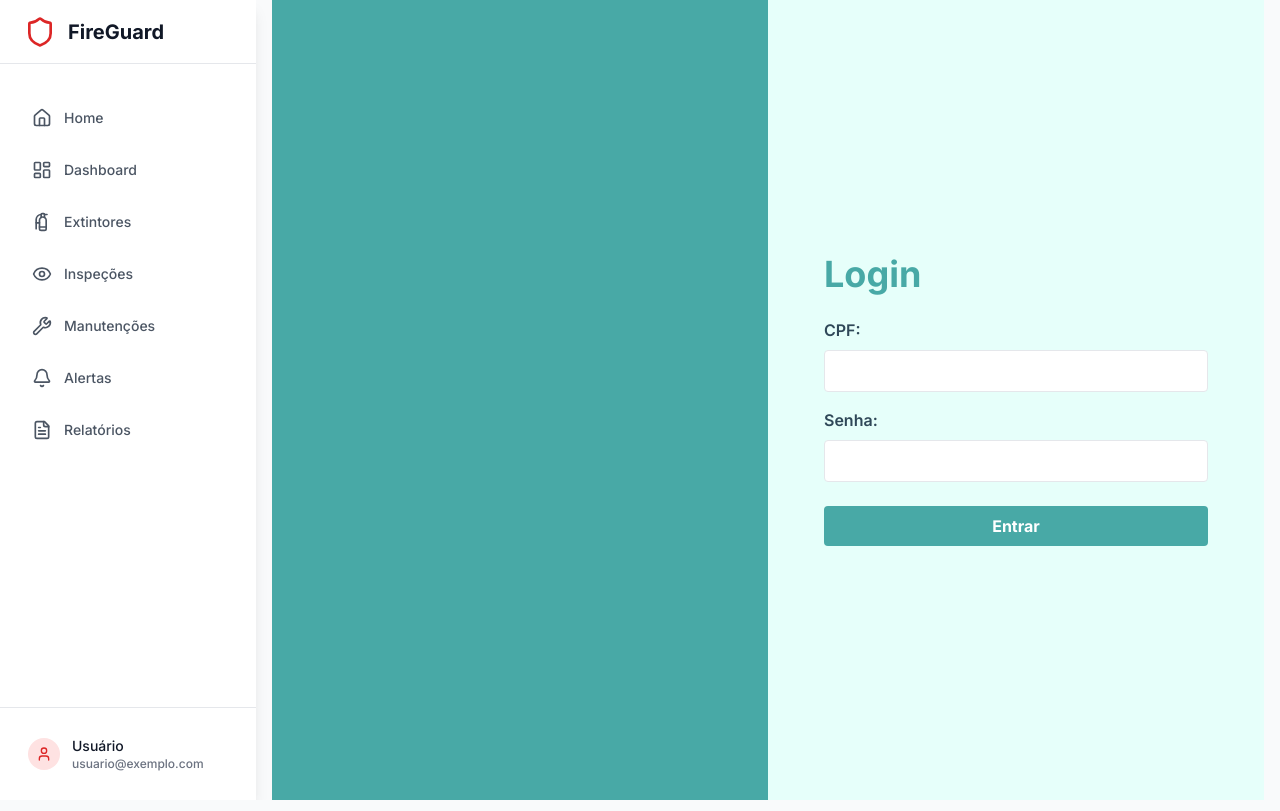
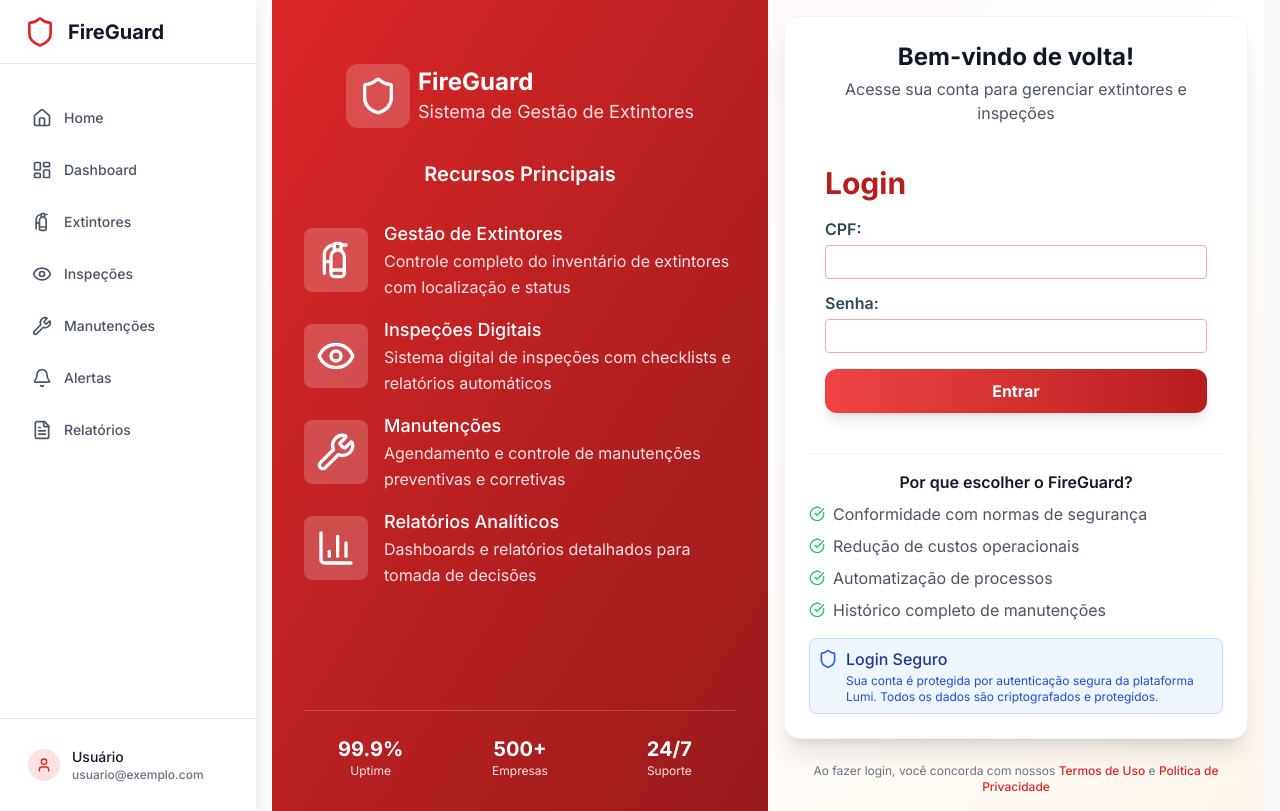
Before and after one commit to Alisonjs0/fire_guard, a Next.js app: page /login in a window 1280 px wide. Built offline with nearby package versions, Linux system fonts and the light colour scheme.

Commit message:
layout do login funcional

```diff
--- a/src/app/login/page.tsx
+++ b/src/app/login/page.tsx
@@ -5,12 +5,59 @@
 
 import { useAuth } from "@/context/AuthContext";
 
+import {
+  Shield,
+  Users,
+  Eye,
+  Wrench,
+  BarChart3,
+  CheckCircle,
+  ArrowRight,
+  Loader2,
+  FireExtinguisher
+} from "lucide-react";
+
 export default function LoginPage() {
   const [cpf, setCpf] = useState("");
   const [password, setPassword] = useState("");
   const [isSubmitting, setIsSubmitting] = useState(false);
+  const { login } = useAuth();
+  const [isLoading, setIsLoading] = useState(false);
 
-  const { login } = useAuth();
+  const features = [
+    {
+      icon: FireExtinguisher,
+      title: "Gestão de Extintores",
+      description:
+        "Controle completo do inventário de extintores com localização e status",
+    },
+    {
+      icon: Eye,
+      title: "Inspeções Digitais",
+      description:
+        "Sistema digital de inspeções com checklists e relatórios automáticos",
+    },
+    {
+      icon: Wrench,
+      title: "Manutenções",
+      description:
+        "Agendamento e controle de manutenções preventivas e corretivas",
+    },
+    {
+      icon: BarChart3,
+      title: "Relatórios Analíticos",
+      description: "Dashboards e relatórios detalhados para tomada de decisões",
+    },
+  ];
+
+  const benefits = [
+    "Conformidade com normas de segurança",
+    "Redução de custos operacionais",
+    "Automatização de processos",
+    "Histórico completo de manutenções",
+    "Alertas inteligentes de vencimento",
+    "Interface intuitiva e responsiva",
+  ];
 
   const handleLogin = async (e: React.FormEvent<HTMLFormElement>) => {
     e.preventDefault();
@@ -34,18 +81,115 @@
   };
 
   return (
-    <div className="flex flex-col md:flex-row min-h-screen bg-[#48A9A6] text-[#2F4858]">
-      <div className="hidden md:flex md:w-1/2 items-center justify-center p-12"></div>
-      <div className="flex w-full md:w-1/2 bg-[#E6FFFA] items-center justify-center min-h-screen">
+    <div className="min-h-screen bg-gradient-to-br from-red-50 via-white to-orange-50">
+      <div className="flex min-h-screen">
+        {/* Left Panel - Branding and Features */}
+        <div className="hidden lg:flex lg:w-1/2 bg-gradient-to-br from-red-600 to-red-800 text-white p-8 flex-col justify-between items-center">
+          <div className="flex flex-col items-center w-full">
+            {/* Logo */}
+            <div className="flex items-center gap-2 my-8 ">
+              <div className="w-16 h-16 bg-white/20 rounded-xl flex items-center justify-center backdrop-blur-sm">
+                <Shield className="h-10 w-10 text-white" />
+              </div>
+              <div>
+                <h1 className="text-2xl font-bold">FireGuard</h1>
+                <p className="text-red-100 text-lg">
+                  Sistema de Gestão de Extintores
+                </p>
+              </div>
+            </div>
+
+            {/* Features */}
+            <div className="space-y-8 w-full">
+              <div>
+                <h2 className="text-xl font-semibold mb-8 text-center">
+                  Recursos Principais
+                </h2>
+                <div className="grid gap-4">
+                  {features.map((feature, index) => {
+                    const Icon = feature.icon;
+                    return (
+                      <div
+                        key={index}
+                        className="flex items-center gap-2 justify-center"
+                      >
+                        <div className="flex w-full max-w-md">
+                          <div className="w-16 h-16 bg-white/20 rounded-lg flex items-center justify-center backdrop-blur-sm flex-shrink-0 my-auto">
+                            <Icon className="h-10 w-10 text-white" />
+                          </div>
+                          <div className="ml-4">
+                            <h3 className="font-medium text-lg">
+                              {feature.title}
+                            </h3>
+                            <p className="text-red-100 text-md leading-relaxed">
+                              {feature.description}
+                            </p>
+                          </div>
+                        </div>
+                      </div>
+                    );
+                  })}
+                </div>
+              </div>
+            </div>
+          </div>
+
+          {/* Bottom Stats */}
+          <div className="grid grid-cols-3 gap-4 pt-6 border-t border-white/20 w-full">
+            <div className="text-center">
+              <div className="text-xl font-bold">99.9%</div>
+              <div className="text-red-100 text-xs">Uptime</div>
+            </div>
+            <div className="text-center">
+              <div className="text-xl font-bold">500+</div>
+              <div className="text-red-100 text-xs">Empresas</div>
+            </div>
+            <div className="text-center">
+              <div className="text-xl font-bold">24/7</div>
+              <div className="text-red-100 text-xs">Suporte</div>
+            </div>
+          </div>
+        </div>
+
+        {/* Right Panel - Login Form */}
+        <div className="flex-1 flex items-center justify-center p-4">
+          <div className="w-full max-w-lg">
+            {/* Mobile Logo */}
+            <div className="lg:hidden flex items-center justify-center gap-2 mb-6">
+              <div className="w-9 h-9 bg-red-600 rounded-xl flex items-center justify-center">
+                <Shield className="h-5 w-5 text-white" />
+              </div>
+              <div>
+                <h1 className="text-xl font-bold text-gray-900">FireGuard</h1>
+                <p className="text-gray-600 text-xs">
+                  Sistema de Gestão de Extintores
+                </p>
+              </div>
+            </div>
+
+            <div className="bg-white rounded-2xl shadow-xl p-6 border border-gray-100">
+              <div className="text-center mb-6">
+                <h2 className="text-2xl font-bold text-gray-900 mb-1">
+                  Bem-vindo de volta!
+                </h2>
+                <p className="text-gray-600 text-md">
+                  Acesse sua conta para gerenciar extintores e inspeções
+                </p>
+              </div>
+
+              {/* Login Form */}
               <form
-          className="flex flex-col w-full max-w-md p-8"
+                className="flex flex-col w-full max-w-lg p-4"
                 onSubmit={handleLogin}
               >
-          <h1 className="text-4xl font-bold mb-6 text-[#48A9A6] w-full text-center md:text-left">
+                <h1 className="text-3xl font-bold mb-4 text-red-700 w-full text-center md:text-left">
                   Login
                 </h1>
 
-          <label className="mb-2 font-semibold text-[#2F4858]" htmlFor="cpf">
+                <label
+                  className="mb-1 font-semibold text-[#2F4858] text-md"
+                  htmlFor="cpf"
+                >
                   CPF:
                 </label>
                 <input
@@ -54,10 +198,13 @@
                   name="cpf"
                   value={cpf}
                   onChange={(e) => setCpf(e.target.value)}
-            className="mb-4 p-2 border rounded focus:outline-none focus:ring-2 focus:ring-[#48A9A6]"
+                  className="mb-3 p-3 py-4 border border-red-300 rounded focus:outline-none focus:ring-2 focus:ring-red-600 text-md h-8"
                 />
 
-          <label className="mb-2 font-semibold text-[#2F4858]" htmlFor="password">
+                <label
+                  className="mb-1 font-semibold text-[#2F4858] text-md"
+                  htmlFor="password"
+                >
                   Senha:
                 </label>
                 <input
@@ -66,19 +213,79 @@
                   name="password"
                   value={password}
                   onChange={(e) => setPassword(e.target.value)}
-            className="mb-6 p-2 border rounded focus:outline-none focus:ring-2 focus:ring-[#48A9A6]"
+                  className="mb-4 p-3 py-4 border border-red-300 rounded focus:outline-none focus:ring-2 focus:ring-red-600 text-md h-8"
                 />
 
                 <button
                   type="submit"
                   disabled={isSubmitting}
-            className={`bg-[#48A9A6] text-white font-bold py-2 px-4 rounded transition-colors ${
-              isSubmitting ? "opacity-50 cursor-not-allowed" : "hover:bg-[#409592]"
+                  className={`bg-gradient-to-r from-red-500 to-red-700 text-white font-bold py-2.5 px-3 rounded-xl shadow-lg transition-all duration-200 text-md ${
+                    isSubmitting
+                      ? "opacity-50 cursor-not-allowed"
+                      : "hover:from-red-700 hover:to-red-800 hover:shadow-xl"
                   }`}
                 >
                   {isSubmitting ? "Entrando..." : "Entrar"}
                 </button>
               </form>
+
+              {/* Benefits */}
+              <div className="mt-6 pt-4 border-t border-gray-100">
+                <h3 className="text-md font-semibold text-gray-900 mb-2 text-center">
+                  Por que escolher o FireGuard?
+                </h3>
+                <div className="space-y-2">
+                  {benefits.slice(0, 4).map((benefit, index) => (
+                    <div
+                      key={index}
+                      className="flex items-center gap-2 text-md text-gray-600"
+                    >
+                      <CheckCircle className="h-4 w-4 text-green-500 flex-shrink-0" />
+                      {benefit}
+                    </div>
+                  ))}
+                </div>
+              </div>
+
+              {/* Security Note */}
+              <div className="mt-4 p-2 bg-blue-50 rounded-lg border border-blue-200">
+                <div className="flex items-start gap-2">
+                  <Shield className="h-5 w-5 text-blue-600 flex-shrink-0 mt-0.5" />
+                  <div>
+                    <h4 className="text-md font-medium text-blue-900 mb-0.5">
+                      Login Seguro
+                    </h4>
+                    <p className="text-xs text-blue-700">
+                      Sua conta é protegida por autenticação segura da
+                      plataforma Lumi. Todos os dados são criptografados e
+                      protegidos.
+                    </p>
+                  </div>
+                </div>
+              </div>
+            </div>
+
+            {/* Footer */}
+            <div className="text-center mt-6 text-xs text-gray-500">
+              <p>
+                Ao fazer login, você concorda com nossos{" "}
+                <a
+                  href="#"
+                  className="text-red-600 hover:text-red-700 font-medium"
+                >
+                  Termos de Uso
+                </a>{" "}
+                e{" "}
+                <a
+                  href="#"
+                  className="text-red-600 hover:text-red-700 font-medium"
+                >
+                  Política de Privacidade
+                </a>
+              </p>
+            </div>
+          </div>
+        </div>
       </div>
     </div>
   );
```
Lines whose indentation alone changed are shown as unchanged.
